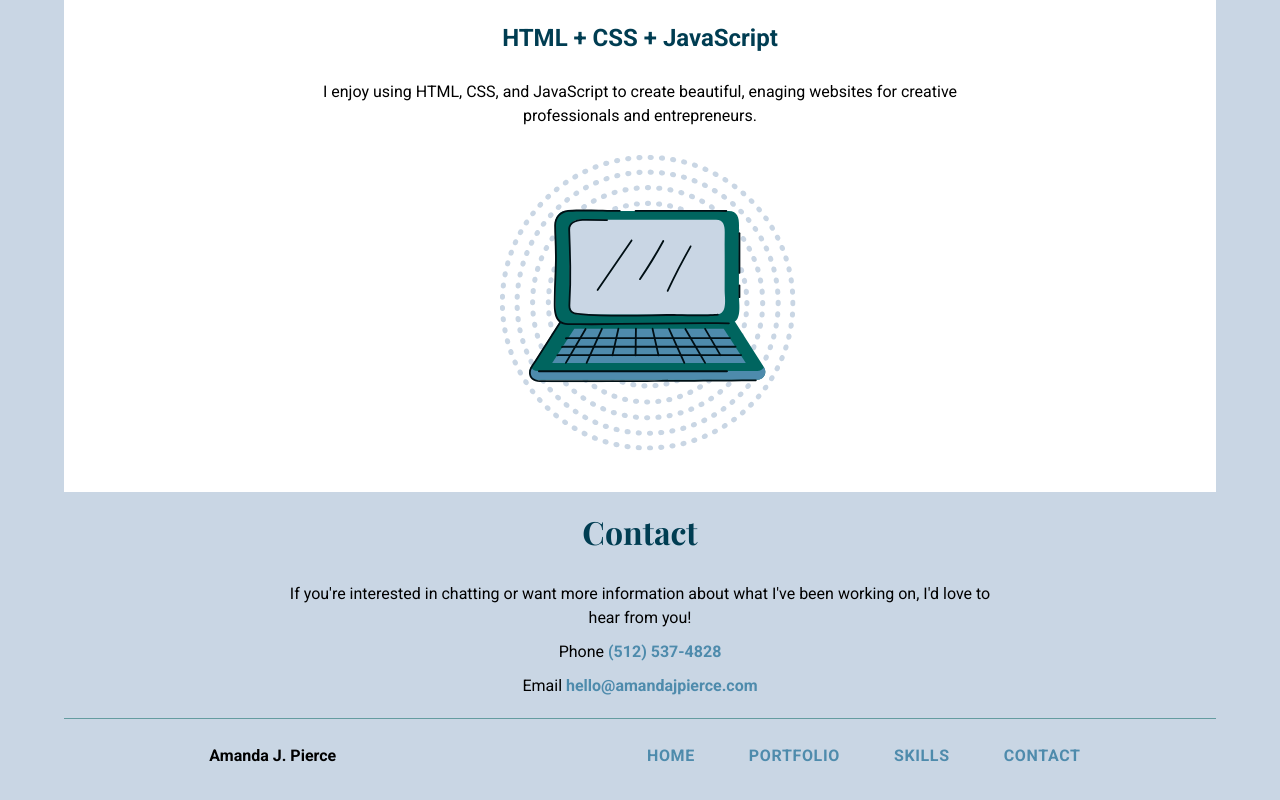
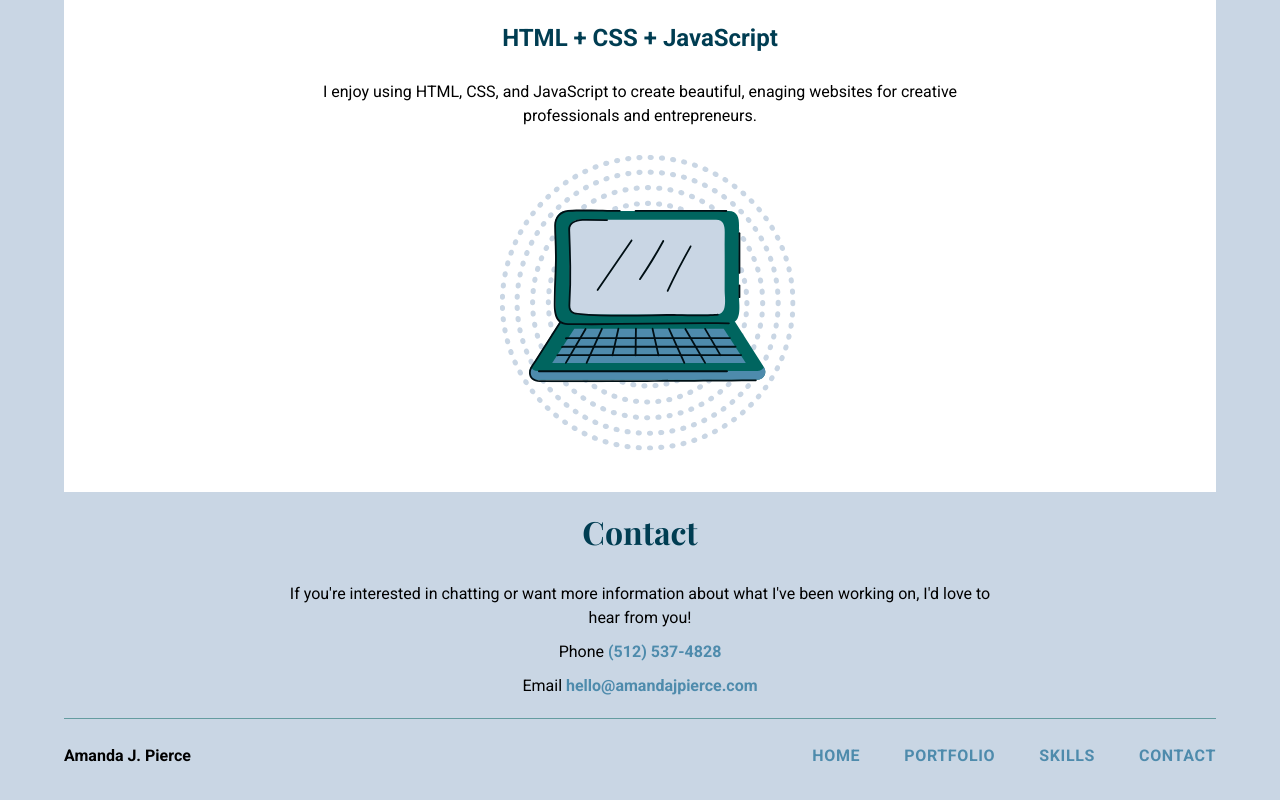
Before and after one commit to amandajpierce/techdegree-project-2, a plain HTML site: page index.html in a window 1280 px wide. Shown: the part 1354-2154 px from the top of the page. Drawn offline with nearby package versions, Linux system fonts and the light colour scheme; a web font is replaced by a local one.

Commit message:
Adjusted Layout to Match Mock Up

```diff
--- a/css/styles.css
+++ b/css/styles.css
@@ -53,6 +53,7 @@ main {
 
 #footer-name {
     font-weight: 700;
+    margin-left: 0px;
 }
 
 #skillspic {
@@ -99,12 +100,13 @@ a:hover {
 }
 
 .main-footer {
-    justify-content: space-around;
+    justify-content: space-between;
 }
 
 /* Hide Footer Links Except Back to Top & Bottom Border */
 .footer-nav li {
     display: none;
+    margin-right: 0;
 }
 
 .footer-nav li:first-child {
```
